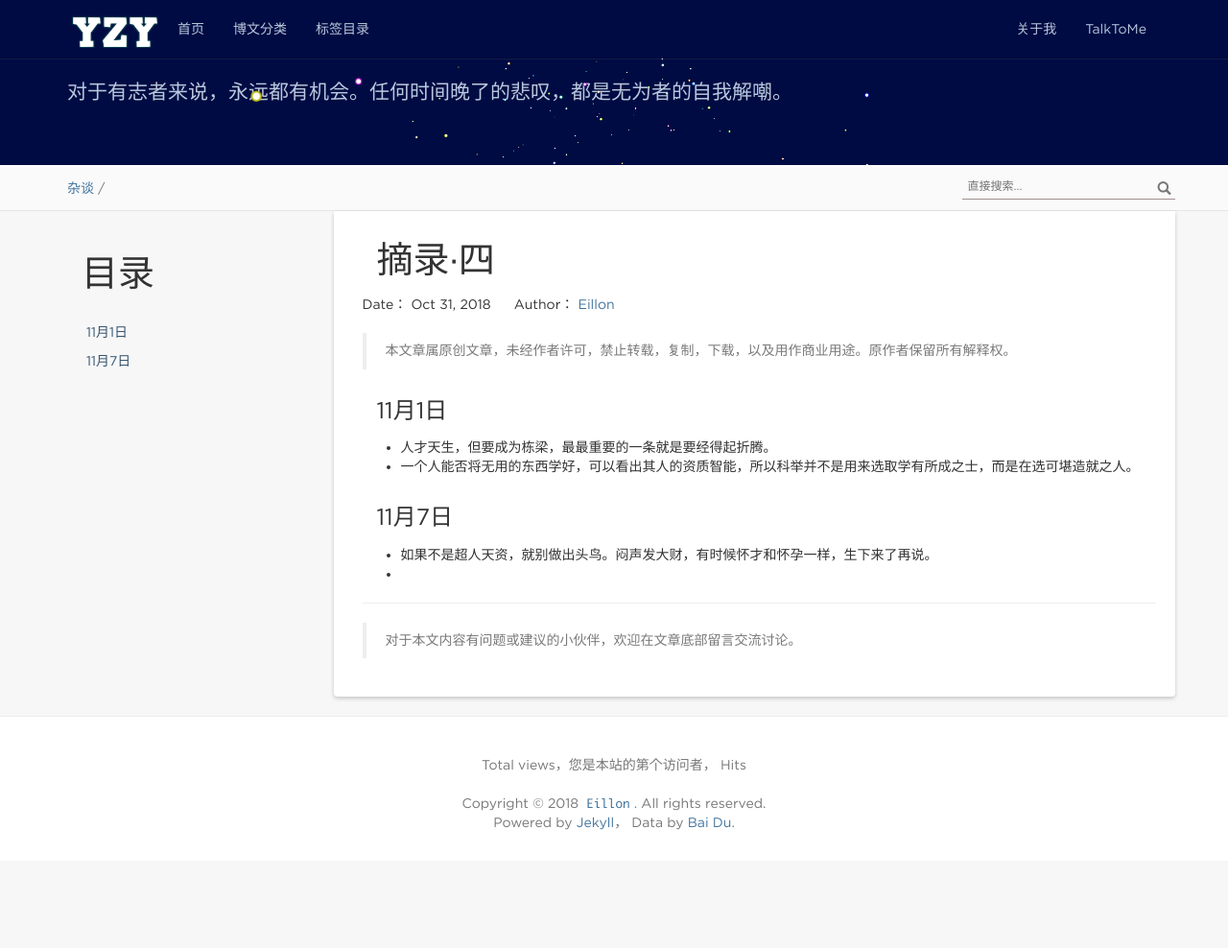
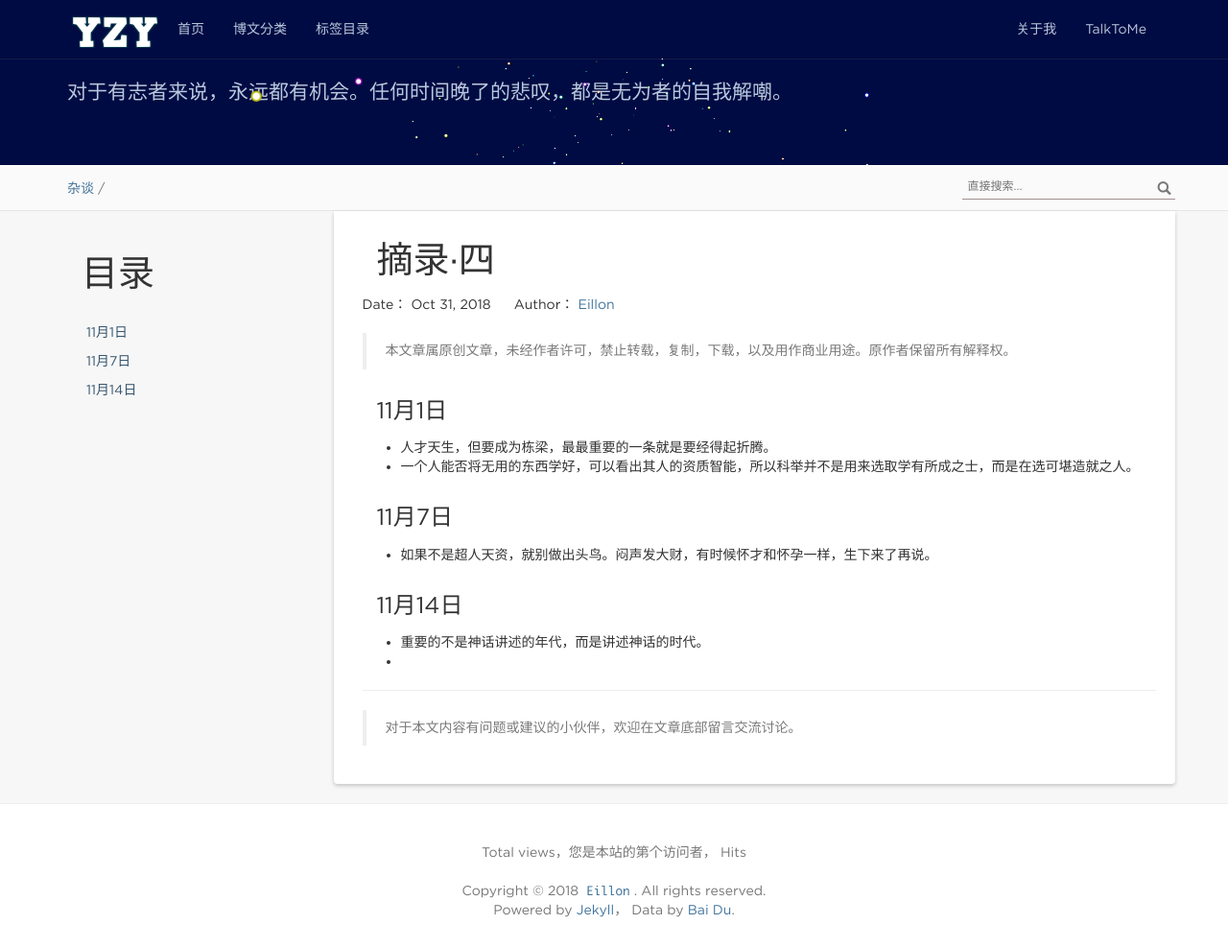
Before and after one commit to eillon/eillon.github.io, a Jekyll site: the page built from _posts/2018-11-1-摘录四.md, in a window 1280 px wide and 988 px high. Shown: the whole window at 96% size. Built offline with Jekyll 4.4.1, drawn with Linux system fonts in a browser that asks for light colours; nearby versions of some CDN libraries; comment, search, counter and statistics services are not loaded.

Commit message:
add posts

```diff
--- a/_posts/2018-11-1-摘录四.md
+++ b/_posts/2018-11-1-摘录四.md
@@ -15,4 +15,7 @@ tags: [摘录, 持续更新]
 
 ### 11月7日
 * 如果不是超人天资，就别做出头鸟。闷声发大财，有时候怀才和怀孕一样，生下来了再说。
+
+### 11月14日
+* 重要的不是神话讲述的年代，而是讲述神话的时代。
 *
```
